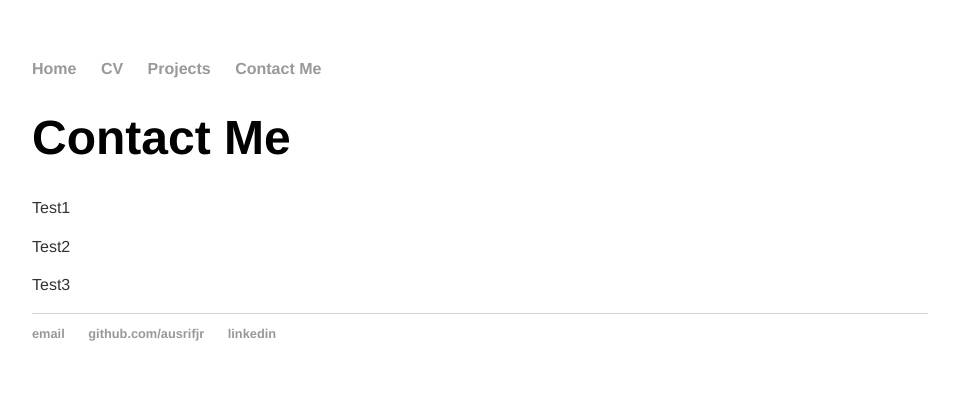
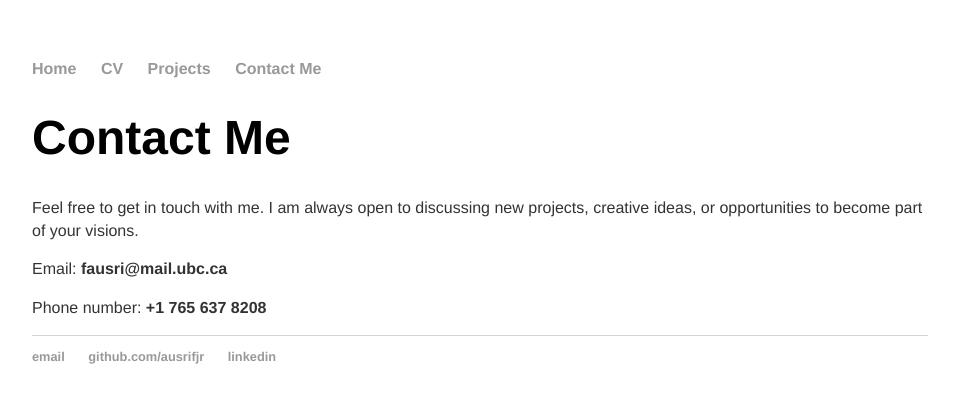
Before and after one commit to ausrifjr/ausrifjr.github.io, a Jekyll site: the page built from contact/index.html, in a window 1280 px wide. Shown: the top 403 px of the page, without its empty margins (160-1113 px from the left). Built offline with Jekyll 4.4.1, drawn with Linux system fonts in a browser that asks for light colours.

Commit message:
Update index.html

```diff
--- a/contact/index.html
+++ b/contact/index.html
@@ -4,7 +4,7 @@ title: Contact Information
 ---
 <div class="blurb">
 	<h1>Contact Me</h1>
-	<p>Test1</p>
-	<p>Test2</p>
-	<p>Test3</p>
+	<p>Feel free to get in touch with me. I am always open to discussing new projects, creative ideas, or opportunities to become part of your visions.</p>
+	<p>Email: <b>fausri@mail.ubc.ca</b></p>
+	<p>Phone number: <b>+1 765 637 8208</b></p>
 </div><!-- /.blurb -->
```
